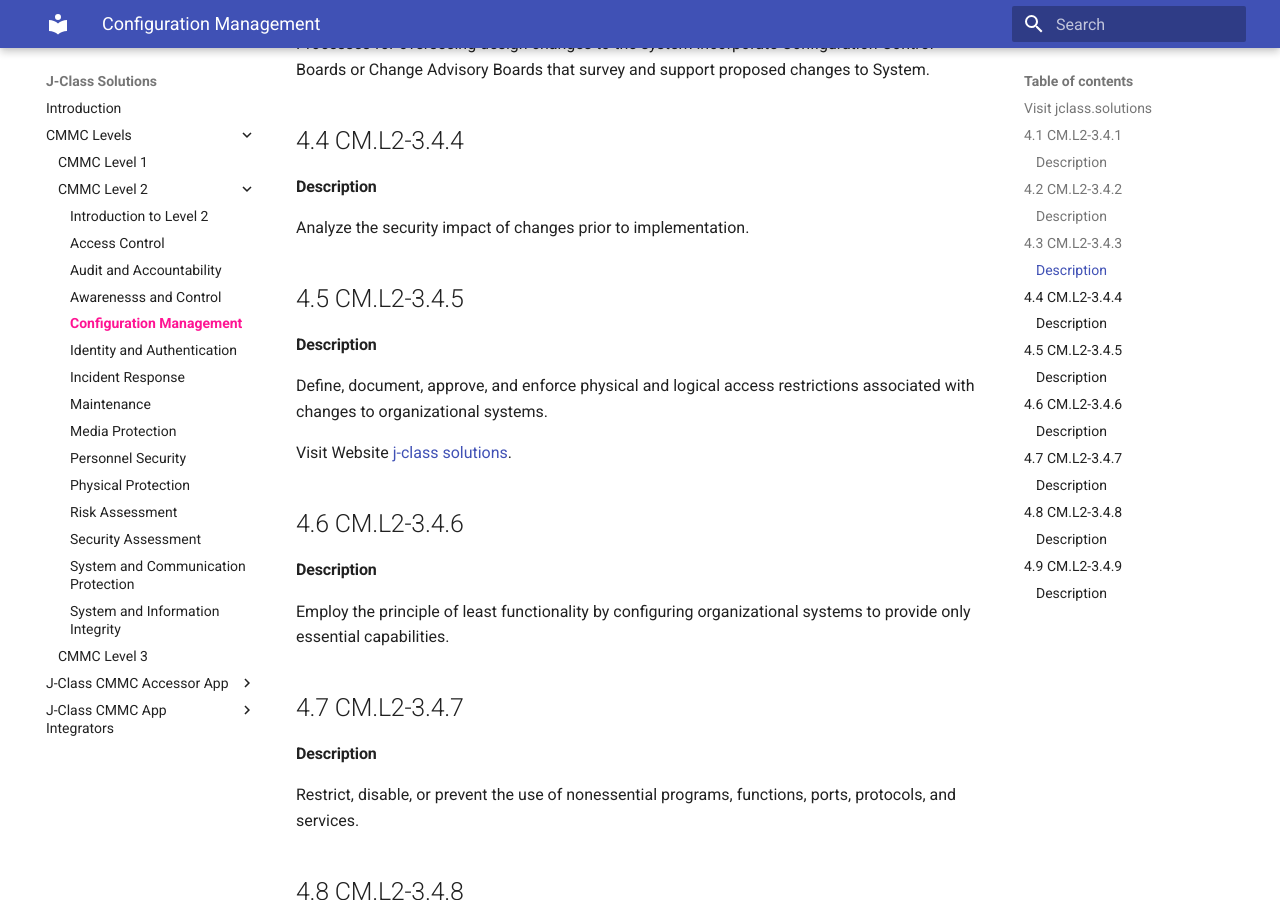
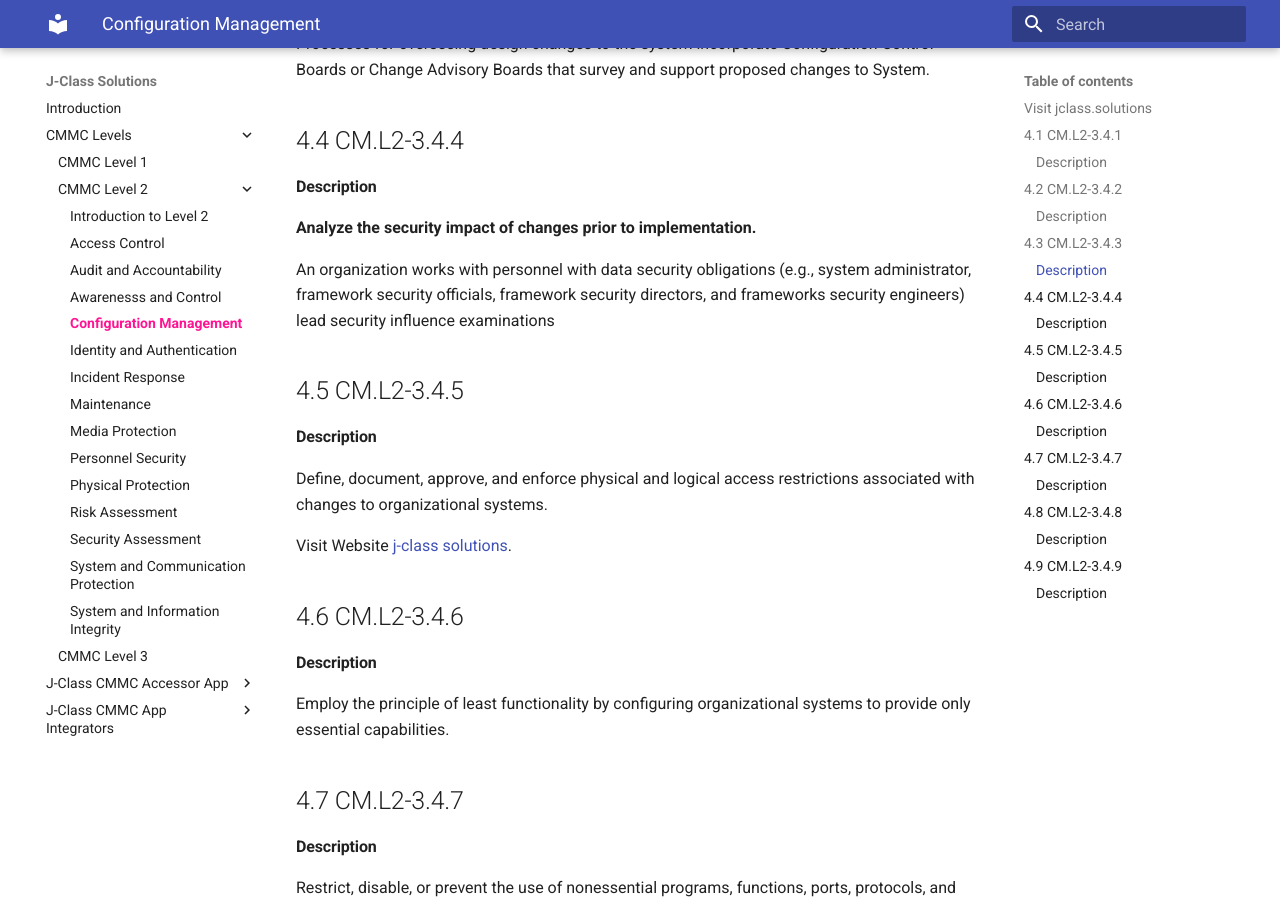
Before and after one commit to JClass-Security/mkdocs-jclass, an MkDocs documentation site: the page built from content/cmmc/level-two/configuration.md, in a window 1280 px wide and 900 px high, scrolled down 848 px. Built offline with MkDocs 1.6.1 and Material for MkDocs 9.7.7, drawn with Linux system fonts in a browser that asks for light colours.

Commit message:
I just update 4.4

```diff
--- a/content/cmmc/level-two/configuration.md
+++ b/content/cmmc/level-two/configuration.md
@@ -27,7 +27,9 @@ Processes for overseeing design changes to the system incorporate Configuration
 
 #### Description
 
-Analyze the security impact of changes prior to implementation.
+**Analyze the security impact of changes prior to implementation.**
+
+An organization works with personnel with data security obligations (e.g., system administrator, framework security officials, framework security directors, and frameworks security engineers) lead security influence examinations
 
 ## 4.5 CM.L2-3.4.5
 
```
